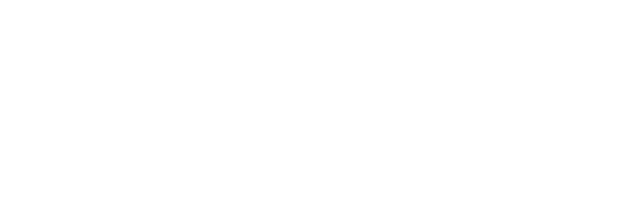
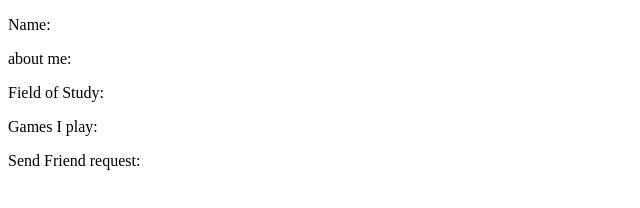
Before and after one commit to Coiny555/Gaming-Buddies, a plain HTML site: page GUIvisual.html in a window 1280 px wide. Shown: the whole page, without its empty margins (0-640 px from the left). Drawn offline with Linux system fonts and the light colour scheme.

Commit message:
Testing stuff

```diff
--- a/GUIvisual.html
+++ b/GUIvisual.html
@@ -1,5 +1,19 @@
 <!DOCTYPE html>
 
 <html>
+    <head>
+        <title>bio</title>
+    </head>
+    <body>
+        <p>Name: </p>
 
+        <p>about me: </p>
+
+        <p>Field of Study: </p>
+
+        <p>Games I play: </p>
+
+        <p>Send Friend request: </p>
+
+    </body>
 </html>
```
Also changed, not shown: stylesheet.css (added).
